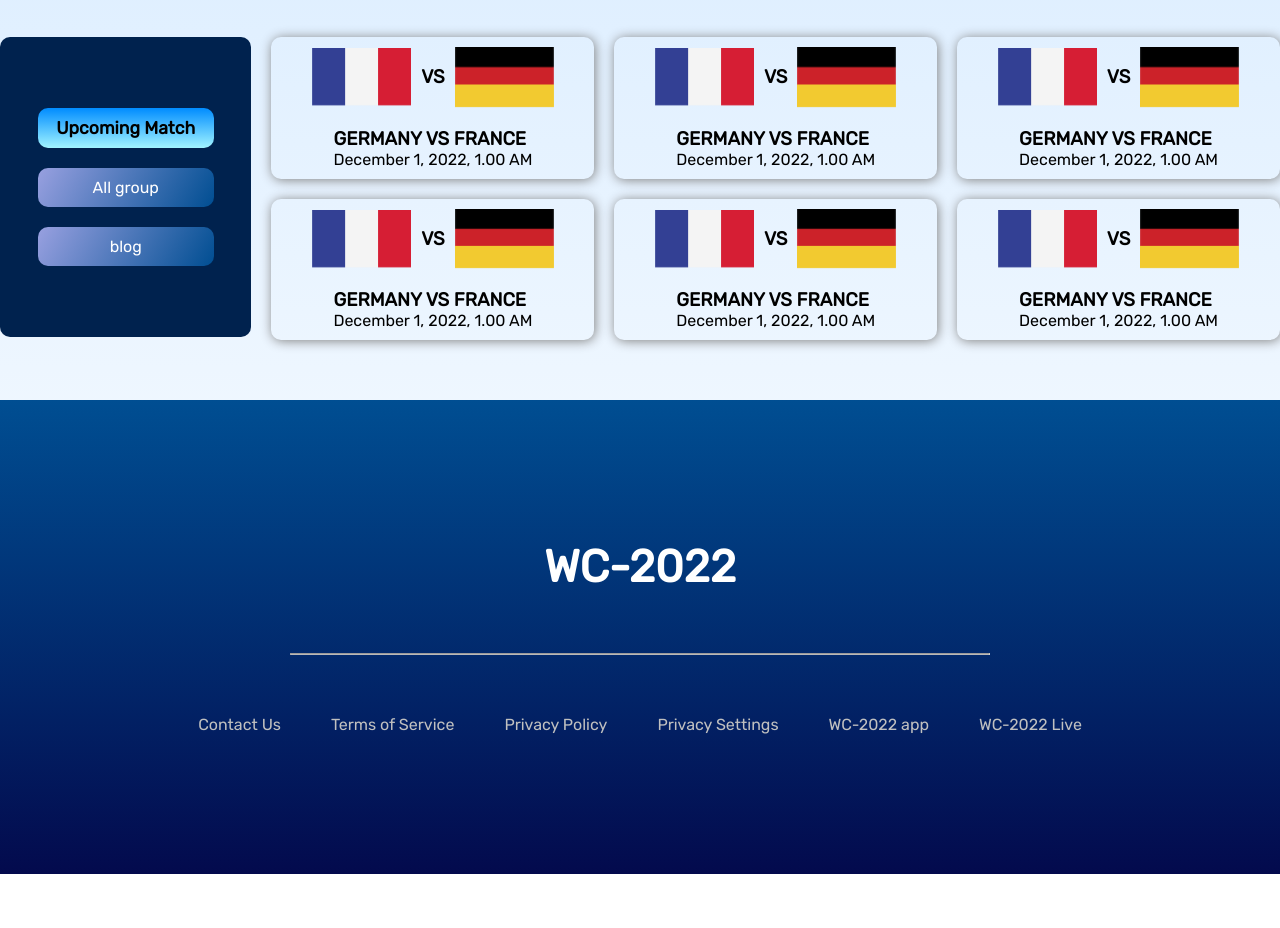
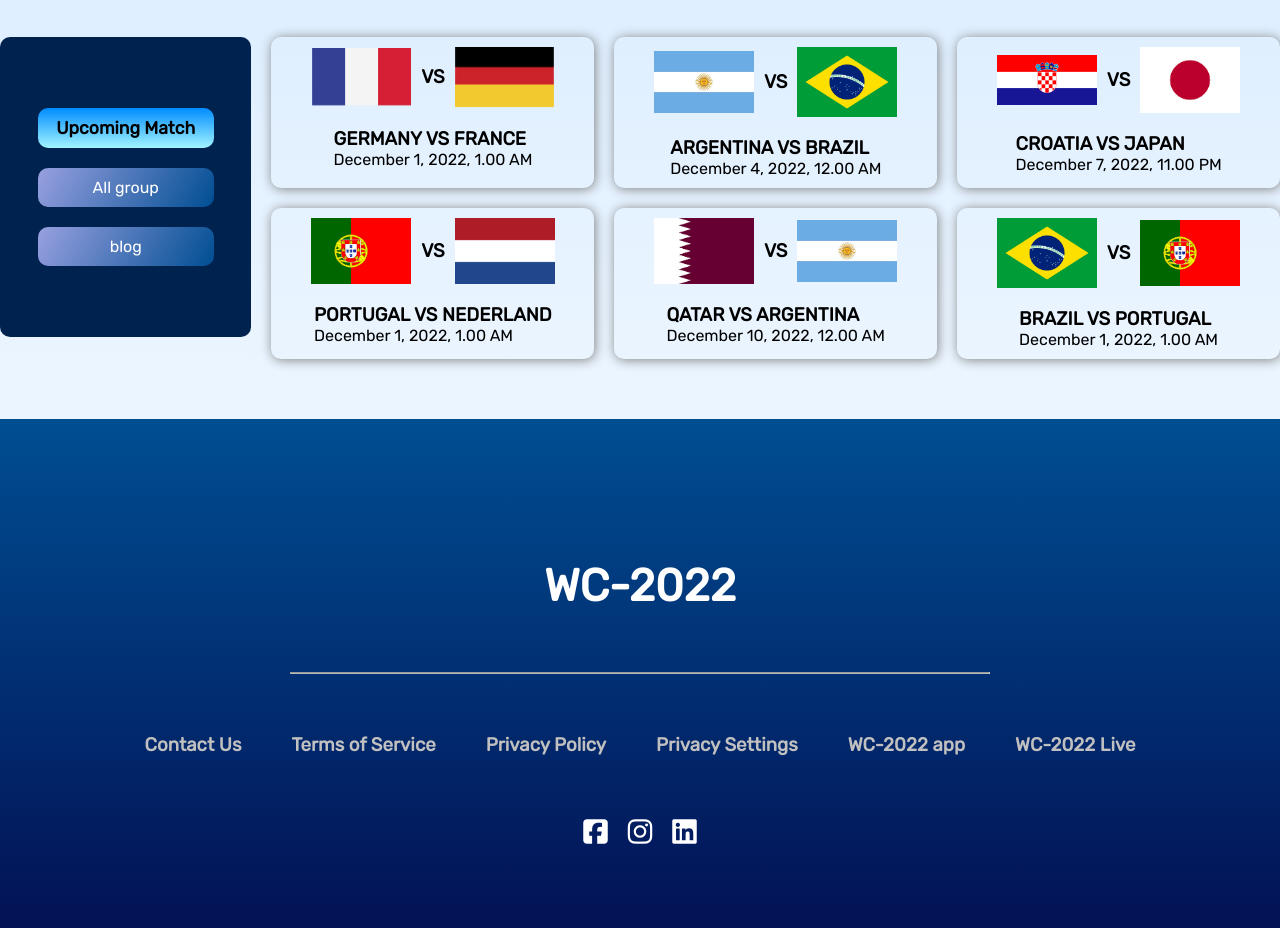
Before and after one commit to faiazhossain/wc-2022, a plain HTML site: page upcoming-match.html in a window 1280 px wide. Shown: the part 700-1628 px from the top of the page. Before the commit the page ends 1574 px from the top, so only its background shows below. Drawn offline with Linux system fonts and the light colour scheme.

Commit message:
some bugs fixed

```diff
--- a/style.css
+++ b/style.css
@@ -207,7 +207,19 @@ html {
 }
 .footer-link:hover {
   color: rgb(0, 255, 217);
-  font-size: 1.3em;
+  /* font-size: 1.3em; */
+  transition: 1s;
+  transform: scale(1.2, 1.2);
+}
+.social-icon {
+  display: flex;
+  flex-direction: row;
+  font-size: 24px;
+  column-gap: 20px;
+}
+
+.social-icon a {
+  color: rgb(255, 255, 255);
 }
 
 /* -----------------------Footer ends-------------------- */
@@ -258,7 +270,7 @@ html {
     width: 100%;
   }
   .blog-box-btn {
-    width: auto;
+    width: 100px;
     font-size: 0.9rem;
   }
   .player-news-container {
@@ -303,9 +315,9 @@ html {
     color: silver;
     font-size: 0.7rem;
   }
-  .footer-link:hover {
-    color: rgb(0, 255, 217);
-    font-size: 0.9rem;
+
+  .social-icon {
+    flex-direction: column;
   }
 }
 /*--------------------- Media Query for extra small Mobile Devices ends----------- */
@@ -403,9 +415,9 @@ html {
     color: silver;
     font-size: 1rem;
   }
-  .footer-link:hover {
-    color: rgb(0, 255, 217);
-    font-size: 1.3em;
+
+  .social-icon a {
+    font-size: 18px;
   }
 }
 /*--------------------- Media Query for Mobile Devices ends----------- */
@@ -504,10 +516,6 @@ html {
     color: silver;
     font-size: 1rem;
   }
-  .footer-link:hover {
-    color: rgb(0, 255, 217);
-    font-size: 1.3em;
-  }
 }
 /*----------------------- Media Query for Tablets,high  Ipads ends -----------------------*/
 
@@ -530,8 +538,20 @@ html {
   .header-blog button {
     width: 30%;
   }
+  .player-news:hover {
+    background-color: #8dcafc;
+    transition: 1s;
+    transform: scale(1.1, 1.1);
+  }
   .view-more {
     display: none;
   }
+  .social-icon a {
+    font-size: 28px;
+  }
+  .social-icon a :hover {
+    font-size: 34px;
+    color: aqua;
+  }
 }
 /*------------------ Media Query for Laptops and Desktops ends--------------------- */
--- a/upcoming-match.css
+++ b/upcoming-match.css
@@ -55,4 +55,8 @@
 }
 
 @media screen and (min-width: 1025px) {
+  .team-schedule:hover {
+    transition: 1s;
+    transform: scale(1.1, 1.1);
+  }
 }
--- a/upcoming-match.html
+++ b/upcoming-match.html
@@ -4,8 +4,13 @@
     <meta charset="UTF-8" />
     <meta http-equiv="X-UA-Compatible" content="IE=edge" />
     <meta name="viewport" content="width=device-width, initial-scale=1.0" />
+    <link rel="shortcut icon" href="images/logo2.png" type="image/x-icon" />
     <link rel="stylesheet" href="style.css" />
     <link rel="stylesheet" href="upcoming-match.css" />
+    <script
+      src="https://kit.fontawesome.com/0056cc142c.js"
+      crossorigin="anonymous"
+    ></script>
     <title>Upcoming Matches</title>
   </head>
   <body>
@@ -62,96 +67,56 @@
           </div>
           <div class="team-schedule">
             <div class="team-schedule-flag">
-              <img
-                class="team-schedule-flag-img"
-                src="images/Flag.png"
-                alt=""
-              />
+              <img class="team-schedule-flag-img" src="images/arg.png" alt="" />
               <h3>VS</h3>
-              <img
-                class="team-schedule-flag-img"
-                src="images/germany Flag.png"
-                alt=""
-              />
+              <img class="team-schedule-flag-img" src="images/bra.png" alt="" />
             </div>
             <div>
-              <h3 class="team-schedule-h3">GERMANY VS FRANCE</h3>
+              <h3 class="team-schedule-h3">ARGENTINA VS BRAZIL</h3>
+              <p class="team-schedule-p">December 4, 2022, 12.00 AM</p>
+            </div>
+          </div>
+          <div class="team-schedule">
+            <div class="team-schedule-flag">
+              <img class="team-schedule-flag-img" src="images/cro.png" alt="" />
+              <h3>VS</h3>
+              <img class="team-schedule-flag-img" src="images/jap.png" alt="" />
+            </div>
+            <div>
+              <h3 class="team-schedule-h3">CROATIA VS JAPAN</h3>
+              <p class="team-schedule-p">December 7, 2022, 11.00 PM</p>
+            </div>
+          </div>
+          <div class="team-schedule">
+            <div class="team-schedule-flag">
+              <img class="team-schedule-flag-img" src="images/por.png" alt="" />
+              <h3>VS</h3>
+              <img class="team-schedule-flag-img" src="images/ned.png" alt="" />
+            </div>
+            <div>
+              <h3 class="team-schedule-h3">PORTUGAL VS NEDERLAND</h3>
               <p class="team-schedule-p">December 1, 2022, 1.00 AM</p>
             </div>
           </div>
           <div class="team-schedule">
             <div class="team-schedule-flag">
-              <img
-                class="team-schedule-flag-img"
-                src="images/Flag.png"
-                alt=""
-              />
+              <img class="team-schedule-flag-img" src="images/qat.png" alt="" />
               <h3>VS</h3>
-              <img
-                class="team-schedule-flag-img"
-                src="images/germany Flag.png"
-                alt=""
-              />
+              <img class="team-schedule-flag-img" src="images/arg.png" alt="" />
             </div>
             <div>
-              <h3 class="team-schedule-h3">GERMANY VS FRANCE</h3>
-              <p class="team-schedule-p">December 1, 2022, 1.00 AM</p>
+              <h3 class="team-schedule-h3">QATAR VS ARGENTINA</h3>
+              <p class="team-schedule-p">December 10, 2022, 12.00 AM</p>
             </div>
           </div>
           <div class="team-schedule">
             <div class="team-schedule-flag">
-              <img
-                class="team-schedule-flag-img"
-                src="images/Flag.png"
-                alt=""
-              />
+              <img class="team-schedule-flag-img" src="images/bra.png" alt="" />
               <h3>VS</h3>
-              <img
-                class="team-schedule-flag-img"
-                src="images/germany Flag.png"
-                alt=""
-              />
+              <img class="team-schedule-flag-img" src="images/por.png" alt="" />
             </div>
             <div>
-              <h3 class="team-schedule-h3">GERMANY VS FRANCE</h3>
-              <p class="team-schedule-p">December 1, 2022, 1.00 AM</p>
-            </div>
-          </div>
-          <div class="team-schedule">
-            <div class="team-schedule-flag">
-              <img
-                class="team-schedule-flag-img"
-                src="images/Flag.png"
-                alt=""
-              />
-              <h3>VS</h3>
-              <img
-                class="team-schedule-flag-img"
-                src="images/germany Flag.png"
-                alt=""
-              />
-            </div>
-            <div>
-              <h3 class="team-schedule-h3">GERMANY VS FRANCE</h3>
-              <p class="team-schedule-p">December 1, 2022, 1.00 AM</p>
-            </div>
-          </div>
-          <div class="team-schedule">
-            <div class="team-schedule-flag">
-              <img
-                class="team-schedule-flag-img"
-                src="images/Flag.png"
-                alt=""
-              />
-              <h3>VS</h3>
-              <img
-                class="team-schedule-flag-img"
-                src="images/germany Flag.png"
-                alt=""
-              />
-            </div>
-            <div>
-              <h3 class="team-schedule-h3">GERMANY VS FRANCE</h3>
+              <h3 class="team-schedule-h3">BRAZIL VS PORTUGAL</h3>
               <p class="team-schedule-p">December 1, 2022, 1.00 AM</p>
             </div>
           </div>
@@ -168,12 +133,18 @@
       </div>
       <hr class="footer-hr" />
       <div class="footer-links">
-        <a href="#" class="footer-link">Contact Us</a>
-        <a href="#" class="footer-link">Terms of Service</a>
-        <a href="#" class="footer-link">Privacy Policy</a>
-        <a href="#" class="footer-link">Privacy Settings</a>
-        <a href="#" class="footer-link">WC-2022 app</a>
-        <a href="#" class="footer-link">WC-2022 Live</a>
+        <h3 class="footer-link">Contact Us</h3>
+        <h3 class="footer-link">Terms of Service</h3>
+        <h3 class="footer-link">Privacy Policy</h3>
+        <h3 class="footer-link">Privacy Settings</h3>
+        <h3 class="footer-link">WC-2022 app</h3>
+        <h3 class="footer-link">WC-2022 Live</h3>
+      </div>
+      <div class="social-icon">
+        <a href="https://www.facebook.com/faiaz.hossain.9" target="_blank"><i class="fa-brands fa-facebook-square"></i></a>
+        <a href="https://www.instagram.com/" target="_blank"><i class="fa-brands fa-instagram"></i></i></a>
+        <a href="https://www.linkedin.com/in/faiaz-hossain-7b6b12209/" target="_blank"><i class="fa-brands fa-linkedin"></i></i></a>
+
       </div>
     </footer>
     <!-- ----------------Footer Part ends------------------- -->
```
Also changed, not shown: index.html (+7 -1 lines), images/arg.png (added), images/bra.png (added), images/cro.png (added), images/jap.png (added), images/logo.png (added), images/logo2.png (added), images/ned.png (added), images/por.png (added), images/qat.png (added).
